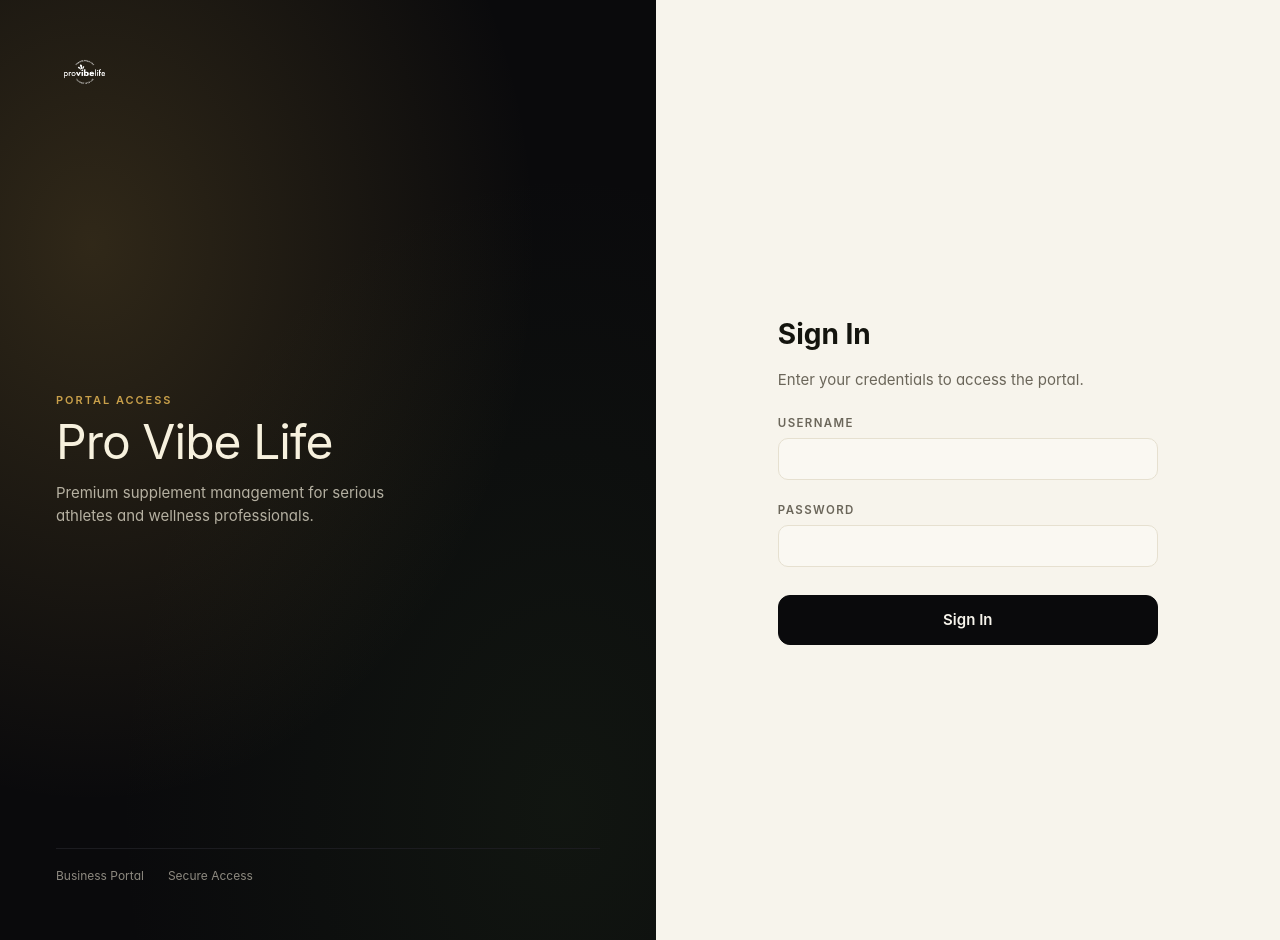
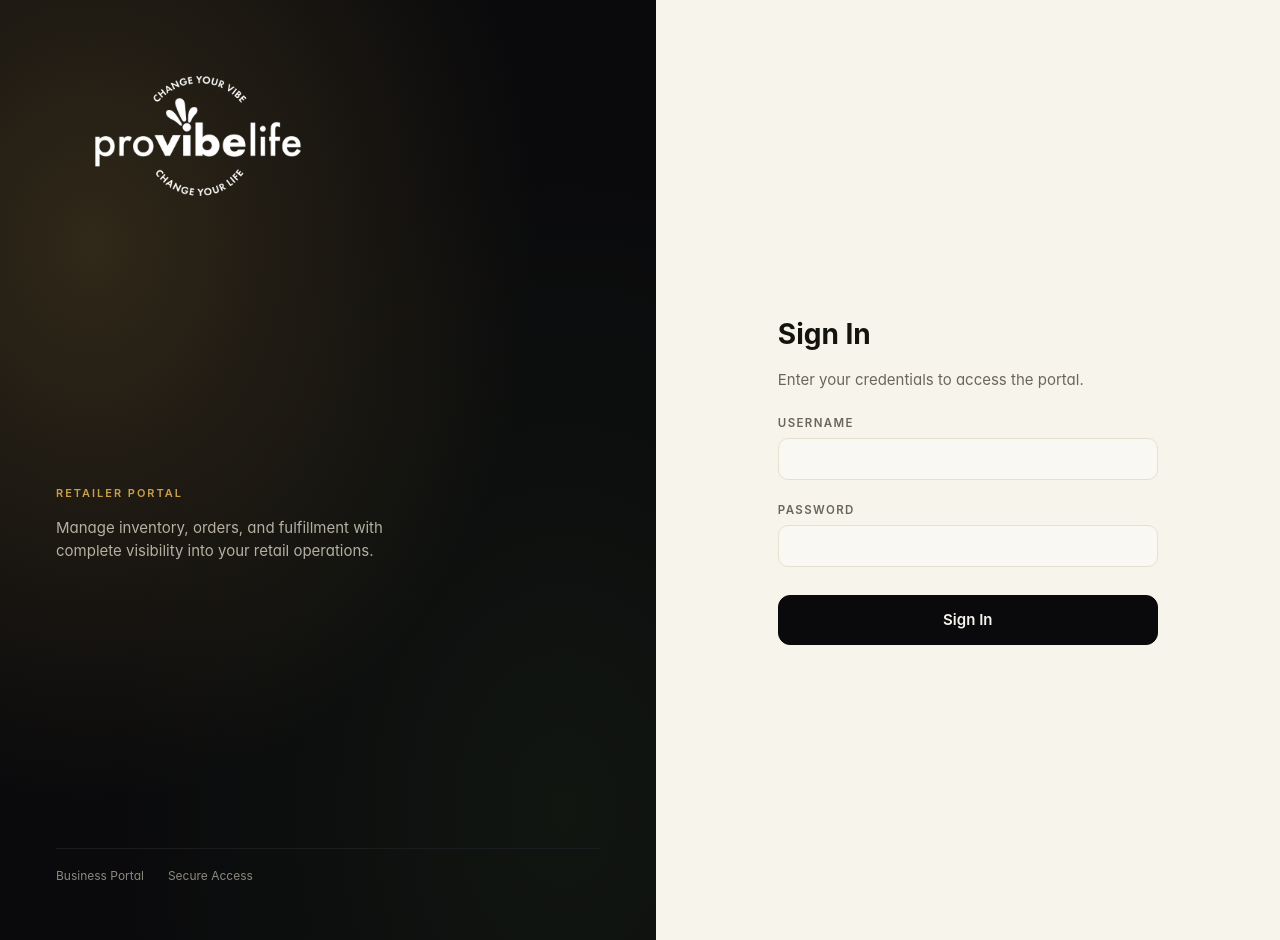
Before and after one commit to Coeptu-code/Provibelifeportal, a Django app: page /accounts/login/ in a window 1280 px wide. Run offline with Django 5.2, Linux system fonts and the light colour scheme.

Commit message:
added UI changes to logo and marketing

```diff
--- a/accounts/views.py
+++ b/accounts/views.py
@@ -31,7 +31,7 @@ def admin_customer_user_create(request):
     else:
         form = CustomerUserCreateForm()
         if customer_id:
-            form.fields["customer"].initial = customer_id
+            form.fields["customer"].initial = int(customer_id)
 
     return render(
         request,
--- a/templates/admin_portal/base.html
+++ b/templates/admin_portal/base.html
@@ -12,7 +12,7 @@
   <div class="app">
     <aside class="sidebar">
       <div class="brand">
-        <img src="{% static 'PVL/assets/pvl-logo-lockup.png' %}" alt="Pro Vibe Life" style="height:64px;">
+        <img src="{% static 'PVL/assets/pvl-logo-lockup.png' %}" alt="Pro Vibe Life" style="height:80px;">
       </div>
 
       <nav>
--- a/templates/admin_portal/product_form.html
+++ b/templates/admin_portal/product_form.html
@@ -25,7 +25,7 @@
           </div>
           {% if product.image_url or product.image %}
             <div style="margin-top: 16px;">
-              <img src="{% if product.image_url %}{{ product.image_url }}{% else %}{{ product.image.url }}{% endif %}" alt="{{ product.name }}" style="width:120px;height:120px;object-fit:cover;border-radius:10px;">
+              <img src="{% if product.image_url %}{{ product.image_url }}{% else %}{{ product.image.url }}{% endif %}" alt="{{ product.name }}" style="width:240px;height:240px;object-fit:cover;border-radius:10px;">
             </div>
           {% endif %}
         </div>
--- a/templates/customer/base.html
+++ b/templates/customer/base.html
@@ -12,7 +12,7 @@
   <div class="app">
     <aside class="sidebar">
       <div class="brand">
-        <img src="{% static 'PVL/assets/pvl-logo-lockup.png' %}" alt="Pro Vibe Life" style="height:64px;">
+        <img src="{% static 'PVL/assets/pvl-logo-lockup.png' %}" alt="Pro Vibe Life" style="height:80px;">
       </div>
 
       <nav>
--- a/templates/registration/login.html
+++ b/templates/registration/login.html
@@ -13,12 +13,11 @@
     <div class="login-art">
       <div class="marble"></div>
       <div class="top">
-        <img src="{% static 'PVL/assets/pvl-logo-lockup.png' %}" alt="Pro Vibe Life" style="height:32px;">
+        <img src="{% static 'PVL/assets/pvl-logo-lockup.png' %}" alt="Pro Vibe Life" style="height:160px; margin-right: auto;">
       </div>
       <div class="pitch">
-        <div class="eyebrow">Portal Access</div>
-        <h2>Pro Vibe Life</h2>
-        <p>Premium supplement management for serious athletes and wellness professionals.</p>
+        <div class="eyebrow">Retailer Portal</div>
+        <p>Manage inventory, orders, and fulfillment with complete visibility into your retail operations.</p>
       </div>
       <div class="meta">
         <span>Business Portal</span>
```
